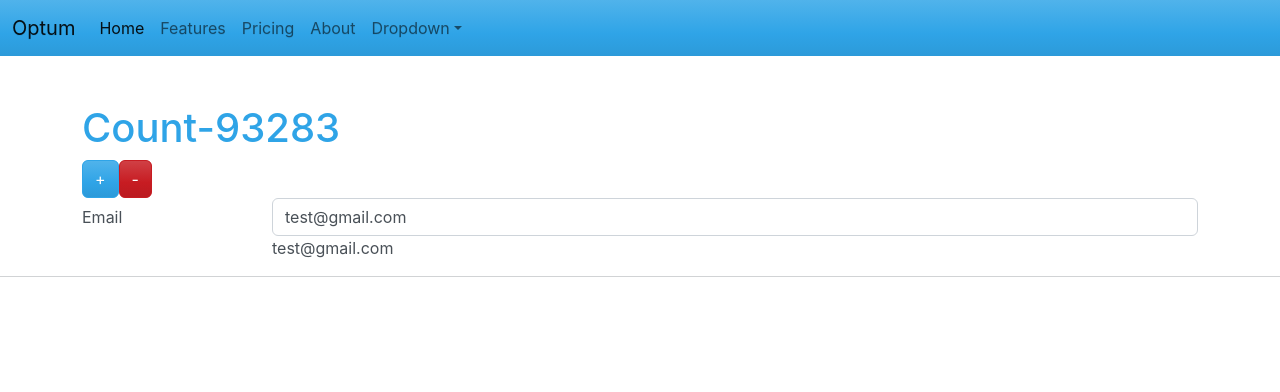
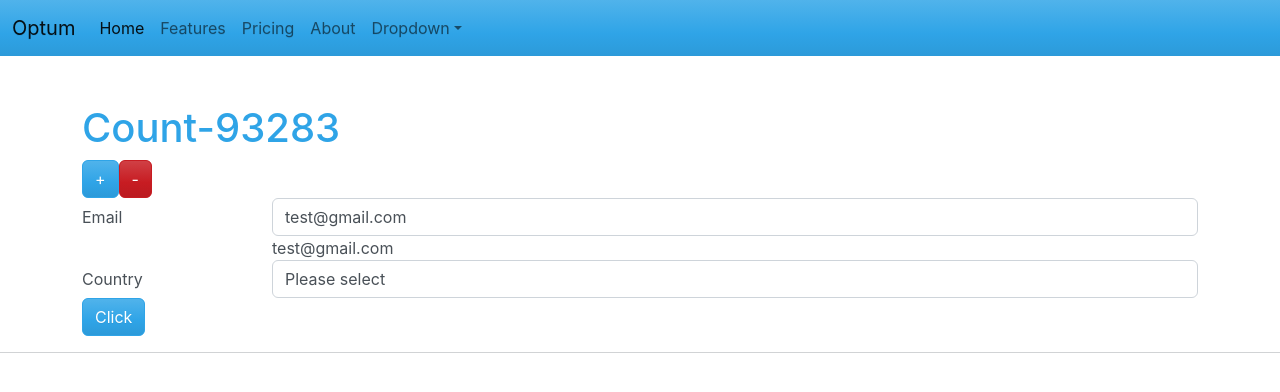
Before and after one commit to kiran-blockchain/optum-react-nov, a React (Create React App) app in the folder demoapp/: page / in a window 1280 px wide. Shown: the top 392 px of the page. Built offline with nearby package versions, Linux system fonts and the light colour scheme.

Commit message:
added code

```diff
--- a/demoapp/src/App.js
+++ b/demoapp/src/App.js
@@ -1,7 +1,9 @@
 import Counter from "./components/Counter";
+import Dropdown from "./components/Dropdown";
 import Footer from "./components/Footer";
 import Header from "./components/Header";
 import TextBox from "./components/Texbox";
+import Toggle from "./components/Toggle";
 
 //Step1
 
@@ -16,6 +18,8 @@ const App =(props)=>{
        <div className="container mt-5">
         <Counter/>
         <TextBox/>
+        <Dropdown/>
+        <Toggle/>
        </div>
        <Footer/>
     </div>
--- a/demoapp/src/components/Counter.js
+++ b/demoapp/src/components/Counter.js
@@ -1,15 +1,12 @@
 import { useState } from "react";
-
 const Counter =(props)=>{
     const [count,setCount] = useState(93283);
-
     const increment = ()=>{
         setCount(count+1)
     };
     const decrement = ()=>{
         setCount(count-1)
     };
-
     return(
         <div>
             <h1>Count-{count}</h1>
--- /dev/null
+++ b/demoapp/src/components/Dropdown.js
@@ -0,0 +1,30 @@
+import { useState } from "react"
+import { countrylist } from "../config/countrylist";
+const Dropdown = (props) => {
+    const [option, setOption] = useState("");
+    const handleChange = (e) => {
+        setOption(e.target.value);
+    }
+    const buildOptions =()=>{
+       const optionArray = countrylist.map((item,index)=>{
+          return <option value={item.value}>{item.name}</option>
+       });
+       return optionArray;
+    };
+    return (
+        <div class="form-group row">
+            <label for="country" class="col-sm-2 col-form-label">Country</label>
+            <div class="col-sm-10">
+                <select className="form-control"
+                    value={option}
+                    onChange={handleChange}
+                >
+                    <option value="">Please select</option>
+                     {buildOptions()}
+                </select>
+                {option}
+            </div>
+        </div>
+    )
+}
+export default Dropdown;
--- a/demoapp/src/components/Texbox.js
+++ b/demoapp/src/components/Texbox.js
@@ -1,6 +1,6 @@
 import { useState } from "react";
 
-const TextBox = (prop) => {
+const TextBox = (props) => {
         const [email,setEmail]= useState('test@gmail.com');
 
         //event handler
--- /dev/null
+++ b/demoapp/src/components/Toggle.js
@@ -0,0 +1,25 @@
+import { useState } from "react"
+
+const Toggle = (props) => {
+
+    const [show, setShow] = useState(false);
+    const showText = () => {
+        if (show) {
+            return (<h1>Welcome to Optum</h1>)
+        } else {
+            return null;
+        }
+    };
+    return (
+        <div>
+            {showText()}
+            <button className="btn btn-primary"
+                onClick={e => {
+                    setShow(!show);
+                }}
+            >Click</button>
+        </div>
+    )
+
+}
+export default Toggle;
--- /dev/null
+++ b/demoapp/src/config/countrylist.js
@@ -0,0 +1,15 @@
+export const countrylist = [{
+    name: "India",
+    value: "IN"
+},
+{
+    name: "Australia",
+    value: "AU"
+},
+{
+    name: "United States",
+    value: "USA"
+},
+
+
+]
```
